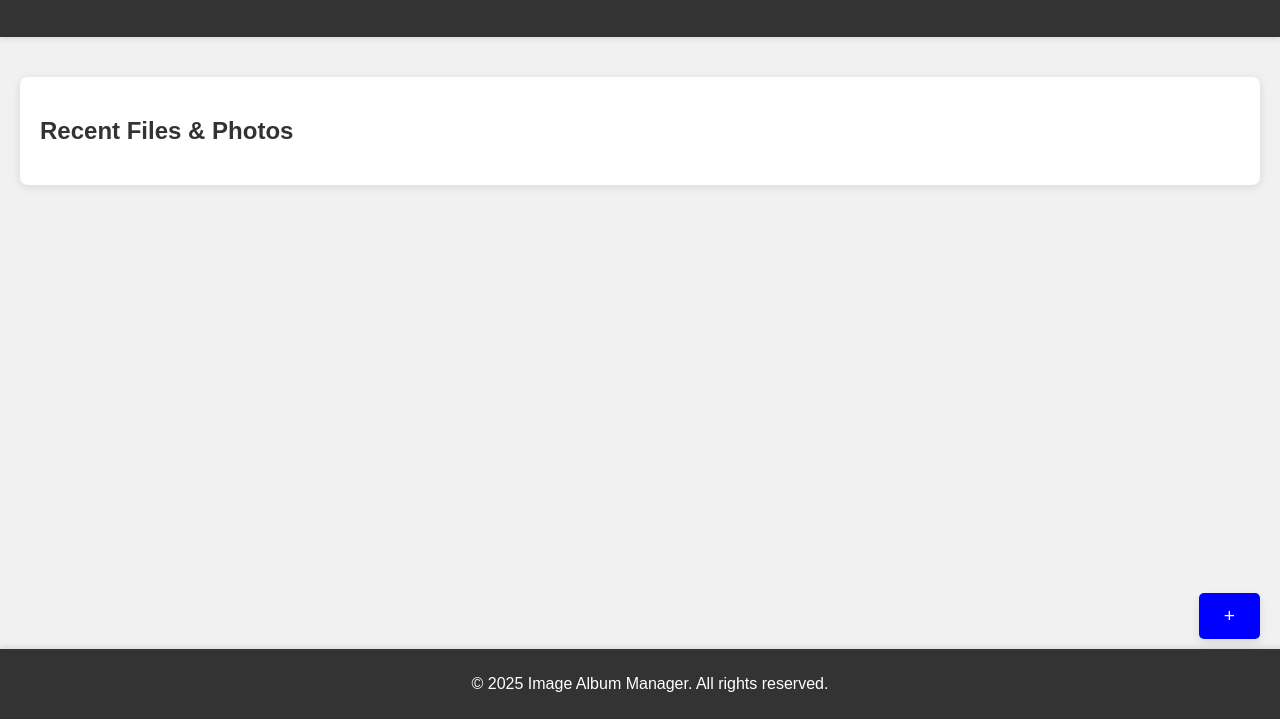
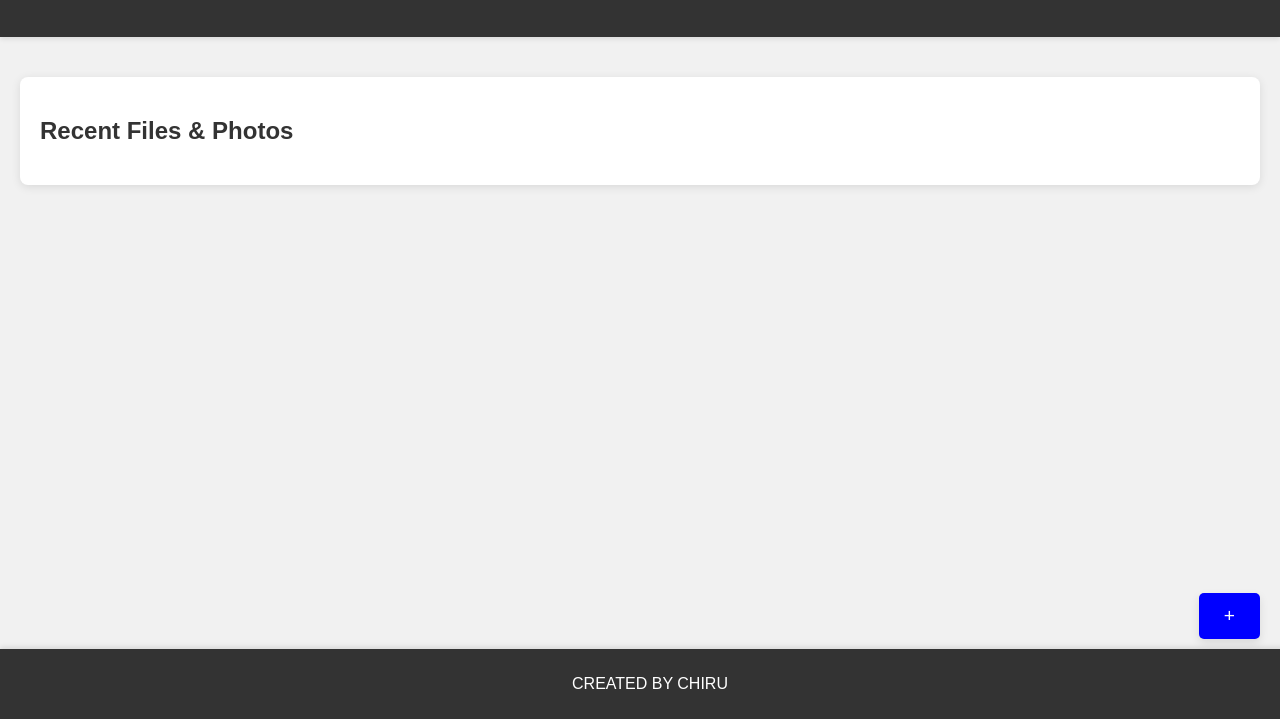
Before and after one commit to chiru2005-ai/PHOTOALBUM, a plain HTML site: page index.html in a window 1280 px wide. Shown: the part 81-800 px from the top of the page. Drawn offline with Linux system fonts and the light colour scheme.

Commit message:
Update index.html

```diff
--- a/index.html
+++ b/index.html
@@ -221,7 +221,7 @@
     <input type="file" id="uploadPhotos" multiple accept="image/*" style="display: none;" onchange="uploadImages(event, document.getElementById('folders'))">
 
     <footer>
-        <p>&copy; 2025 Image Album Manager. All rights reserved.</p>
+        <p>CREATED BY CHIRU</p>
     </footer>
 
     <script>
```
